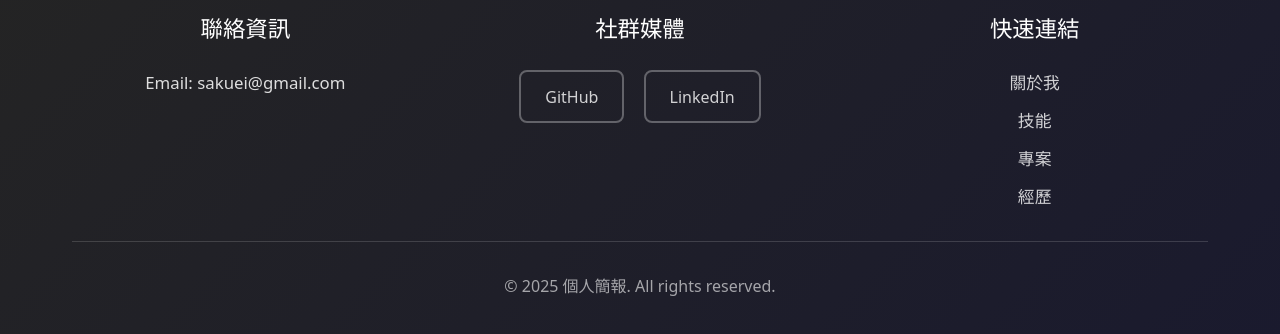
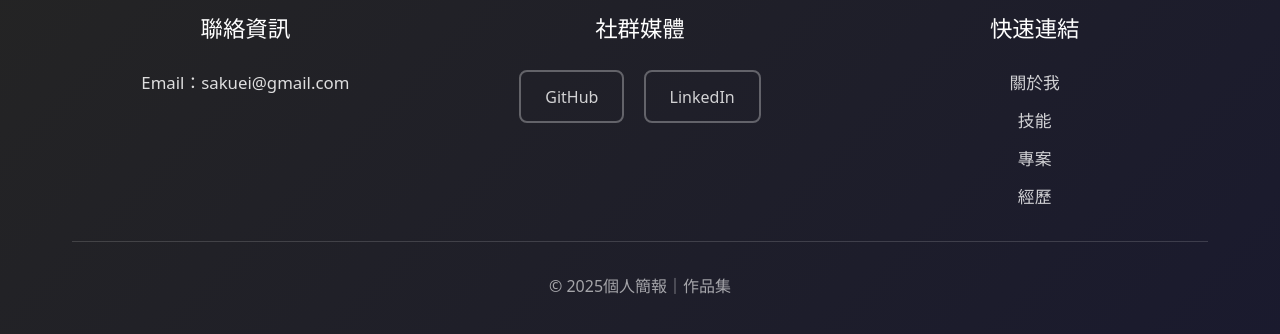
Before and after one commit to sakueinozomi/lucille-info, a Vue app: page / in a window 1280 px wide. Shown: the part 3258-3592 px from the top of the page. Built offline with nearby package versions, Linux system fonts and the light colour scheme.

Commit message:
style: change small screen warning

```diff
--- a/src/components/FooterSection.vue
+++ b/src/components/FooterSection.vue
@@ -5,7 +5,7 @@
                 <div class="footer-info">
                     <h3>聯絡資訊</h3>
                     <div class="contact-info">
-                        <p>Email: sakuei@gmail.com</p>
+                        <p>Email：sakuei@gmail.com</p>
                     </div>
                 </div>
 
@@ -29,7 +29,7 @@
             </div>
 
             <div class="footer-bottom">
-                <p>&copy; 2025 個人簡報. All rights reserved.</p>
+                <p>&copy; 2025個人簡報｜作品集</p>
             </div>
         </div>
     </footer>
--- a/src/style.scss
+++ b/src/style.scss
@@ -94,7 +94,7 @@ button {
     left: 0;
     width: 100%;
     height: 100%;
-    background-color: rgba(0, 0, 0, 0.95);
+    background-color: rgba(0, 0, 0, 1);
     color: white;
     z-index: 9999;
     flex-direction: column;
```
